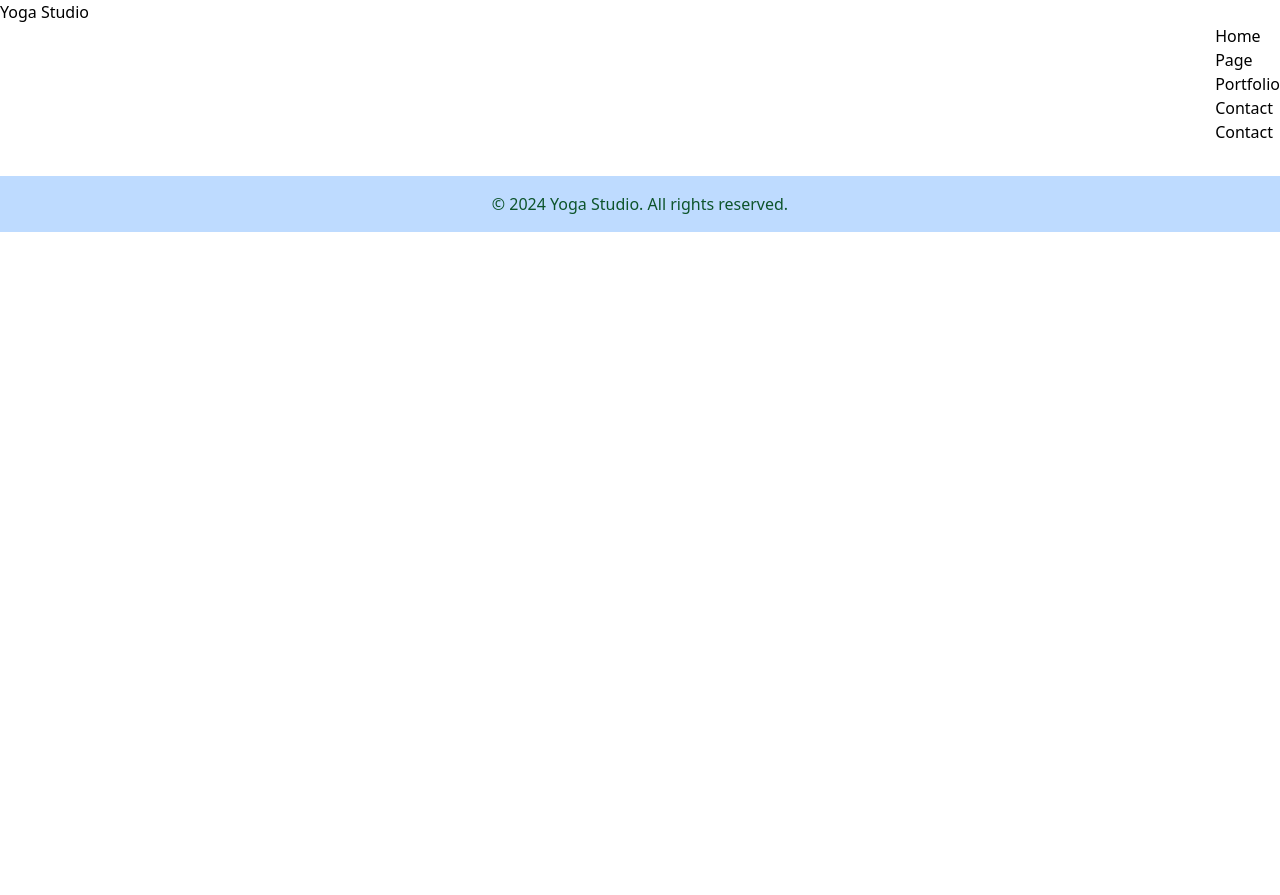
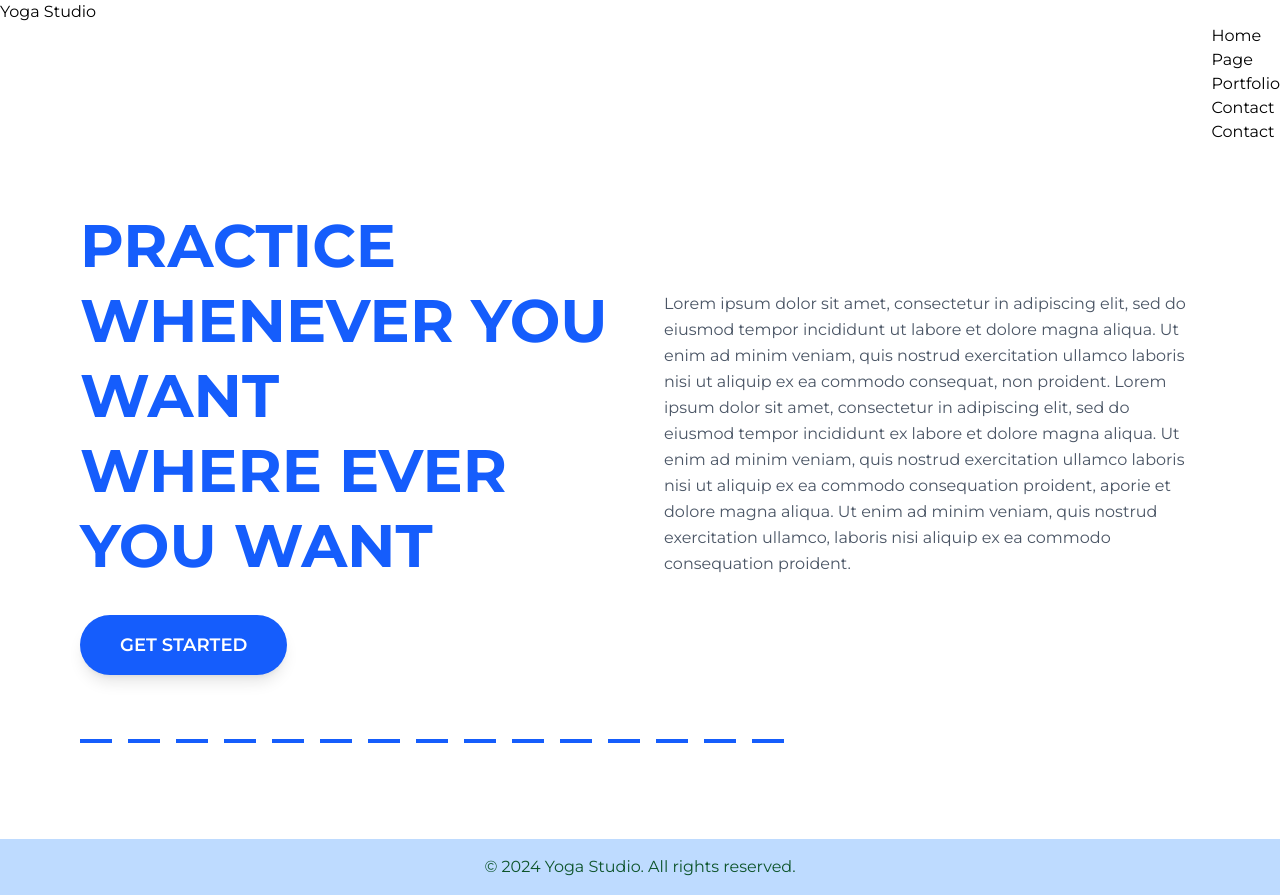
Before and after one commit to bhaveshshah/first-group-project, a plain HTML site: page index.html in a window 1280 px wide. Before the commit the page ends 800 px from the top, so only its background shows below. Drawn offline with nearby package versions, Linux system fonts and the light colour scheme.

Commit message:
added practice section in the index.html

```diff
--- a/index.html
+++ b/index.html
@@ -1,12 +1,25 @@
 <!DOCTYPE html>
 <html lang="en">
+
 <head>
   <meta charset="UTF-8" />
   <meta name="viewport" content="width=device-width, initial-scale=1.0" />
+
+  <link rel="preconnect" href="https://fonts.googleapis.com" />
+  <link rel="preconnect" href="https://fonts.gstatic.com" crossorigin />
+  <link href="https://fonts.googleapis.com/css2?family=Montserrat:wght@400;600;700;800&display=swap"
+    rel="stylesheet" />
+  <style>
+    body {
+      font-family: "Montserrat", sans-serif;
+    }
+
+  </style>
   <script src="https://cdn.jsdelivr.net/npm/@tailwindcss/browser@4"></script>
 
   <title>Yoga Studio</title>
 </head>
+
 <body>
   <!-- Navigation Bar -->
 
@@ -42,6 +55,62 @@
   <!-- Instructors Section -->
   <!-- End of Instructors Section -->
 
+  <!-- Practice Section -->
+  <section class="bg-white py-16 px-6 lg:px-20">
+    <div class="max-w-7xl mx-auto">
+      <div class="grid lg:grid-cols-2 gap-12 items-center">
+        <!-- Left Column - Headline and CTA -->
+        <div>
+          <h1 class="text-5xl lg:text-6xl font-bold text-blue-600 leading-tight mb-8">
+            PRACTICE<br />
+            <span class="block">WHENEVER YOU WANT</span>
+            <span class="block">WHERE EVER YOU WANT</span>
+          </h1>
+          <button
+            class="bg-blue-600 hover:bg-blue-700 text-white font-semibold px-10 py-4 rounded-full text-lg transition-colors duration-300 shadow-lg hover:shadow-xl">
+            GET STARTED
+          </button>
+        </div>
+
+        <!-- Right Column - Lorem Ipsum Text -->
+        <div class="text-gray-600 leading-relaxed">
+          <p class="mb-4">
+            Lorem ipsum dolor sit amet, consectetur in adipiscing elit, sed do
+            eiusmod tempor incididunt ut labore et dolore magna aliqua. Ut
+            enim ad minim veniam, quis nostrud exercitation ullamco laboris
+            nisi ut aliquip ex ea commodo consequat, non proident. Lorem ipsum
+            dolor sit amet, consectetur in adipiscing elit, sed do eiusmod
+            tempor incididunt ex labore et dolore magna aliqua. Ut enim ad
+            minim veniam, quis nostrud exercitation ullamco laboris nisi ut
+            aliquip ex ea commodo consequation proident, aporie et dolore
+            magna aliqua. Ut enim ad minim veniam, quis nostrud exercitation
+            ullamco, laboris nisi aliquip ex ea commodo consequation proident.
+          </p>
+        </div>
+      </div>
+
+      <!-- Decorative Dashes -->
+      <div class="flex gap-4 mt-16">
+        <span class="w-8 h-1 bg-blue-600"></span>
+        <span class="w-8 h-1 bg-blue-600"></span>
+        <span class="w-8 h-1 bg-blue-600"></span>
+        <span class="w-8 h-1 bg-blue-600"></span>
+        <span class="w-8 h-1 bg-blue-600"></span>
+        <span class="w-8 h-1 bg-blue-600"></span>
+        <span class="w-8 h-1 bg-blue-600"></span>
+        <span class="w-8 h-1 bg-blue-600"></span>
+        <span class="w-8 h-1 bg-blue-600"></span>
+        <span class="w-8 h-1 bg-blue-600"></span>
+        <span class="w-8 h-1 bg-blue-600"></span>
+        <span class="w-8 h-1 bg-blue-600"></span>
+        <span class="w-8 h-1 bg-blue-600"></span>
+        <span class="w-8 h-1 bg-blue-600"></span>
+        <span class="w-8 h-1 bg-blue-600"></span>
+      </div>
+    </div>
+  </section>
+  <!-- End of Practice Section -->
+
   <!-- Footer -->
   <footer class="bg-blue-200 p-4 mt-8">
     <p class="text-center text-green-900">
@@ -50,4 +119,5 @@
   </footer>
   <!-- End of Footer -->
 </body>
+
 </html>
```
Lines whose indentation alone changed are shown as unchanged.
